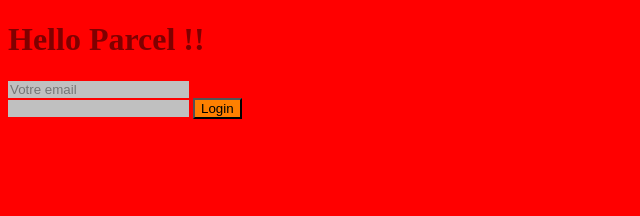
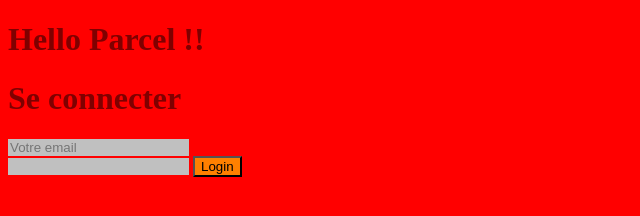
Before and after one commit to pcharli/parcel-greg, a website built with Parcel: page src/index.html in a window 1280 px wide. Shown: the whole page, without its empty margins (0-640 px from the left). Built offline with nearby package versions, Linux system fonts and the light colour scheme.

Commit message:
ajout titre form login

```diff
--- a/src/partials/login-form.html
+++ b/src/partials/login-form.html
@@ -1,4 +1,5 @@
 <form action="" class="login-form">
+    <h1>Se connecter</h1>
     <input type="email" class="login-form__input" placeholder="Votre email">
     <input type="password" class="login-form__input">
     <button class="login-button">Login</button>
```
